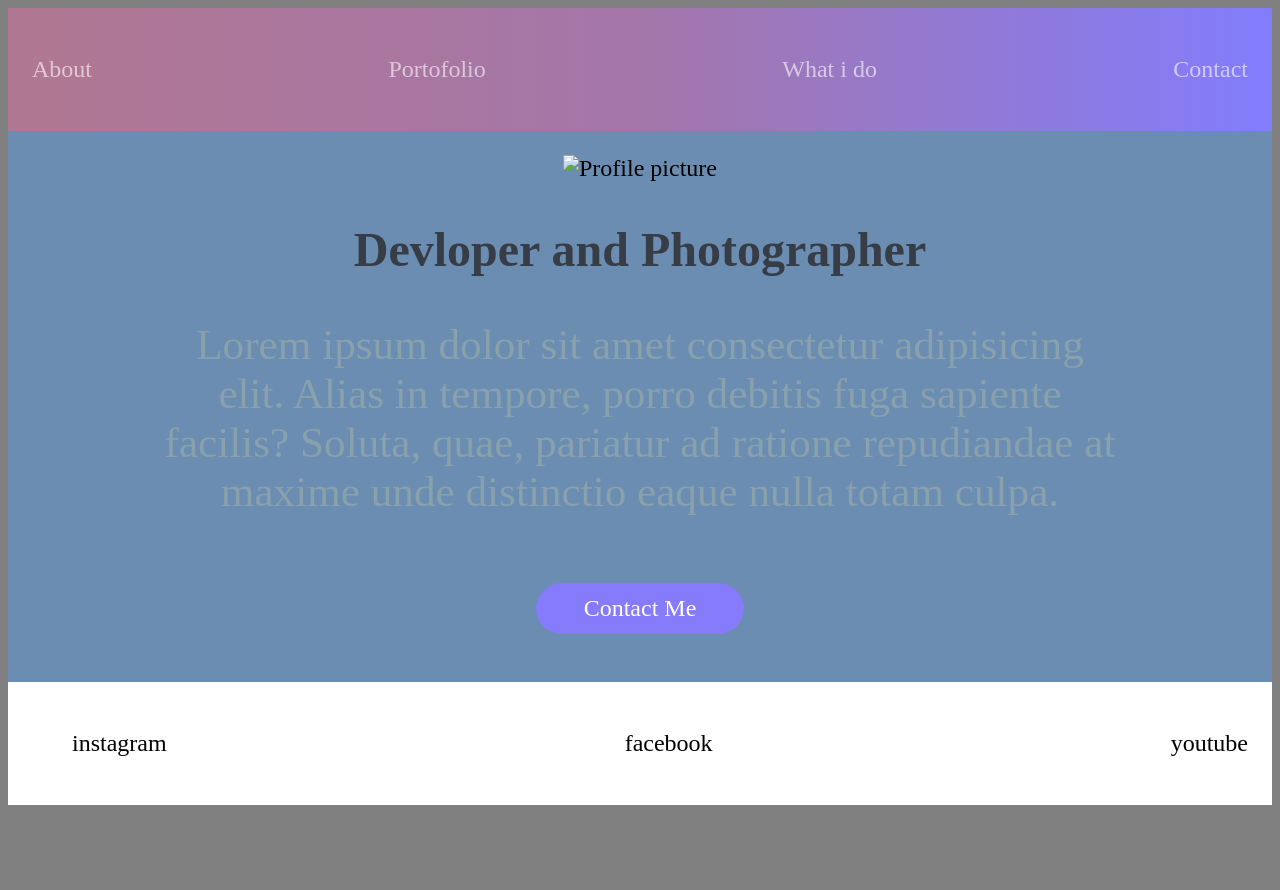
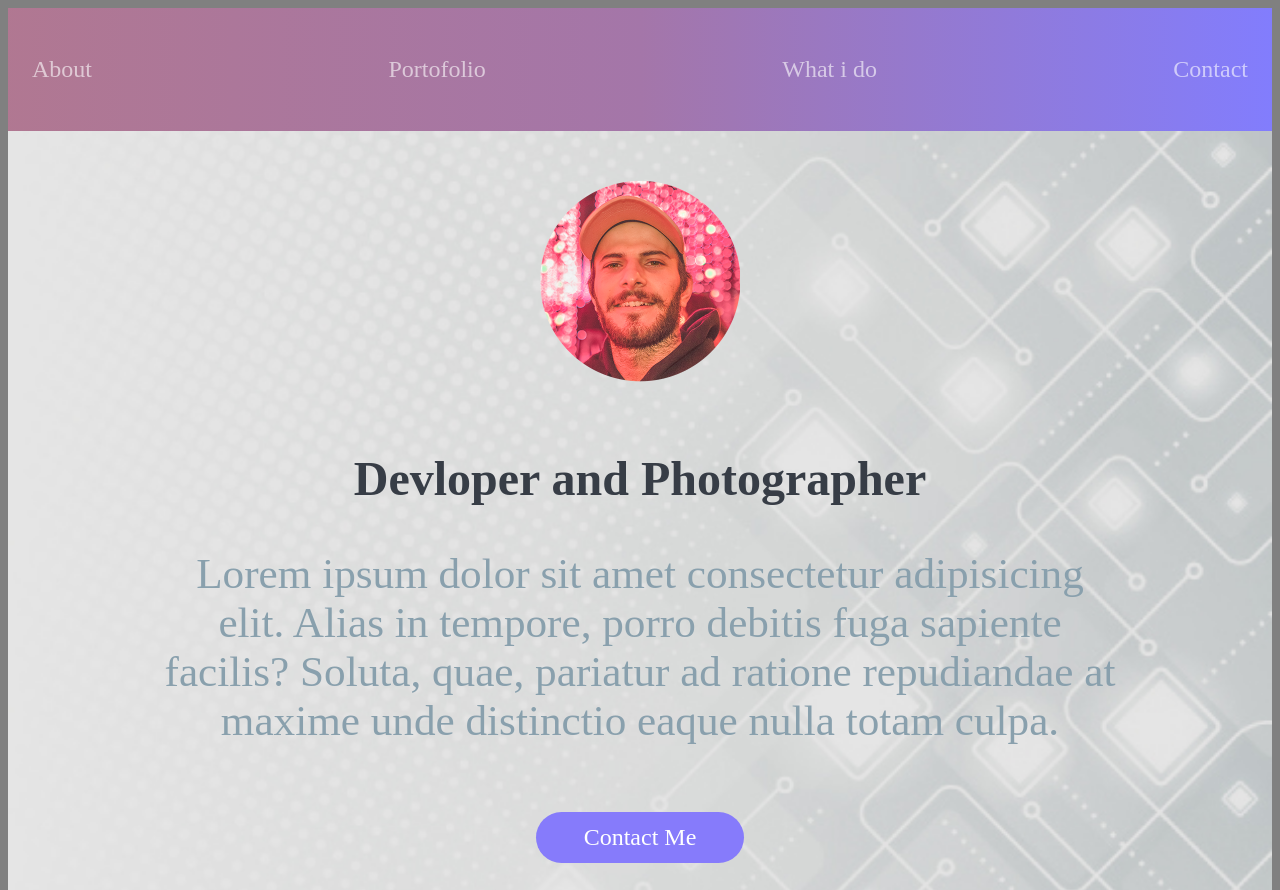
Before and after one commit to Ahmad-Hendi/CV, a plain HTML site: page index.html in a window 1280 px wide. Shown: the top 890 px of the page. Before the commit the page ends 816 px from the top, so only its background shows below. Drawn offline with Linux system fonts and the light colour scheme.

Commit message:
put the pic out

```diff
--- a/index.html
+++ b/index.html
@@ -18,9 +18,9 @@
             </nav>
         </div>
         <div class="contents">
-            <section class="hero">
-                <img src="images/aboutme/me1.png" alt="Profile picture">
-                <div class="hero-contents">
+            <section class="me">
+                <img src="me1.png" alt="Profile picture">
+                <div class="me-contents">
                     <h1>Devloper and Photographer</h1>
                     <p> Lorem ipsum dolor sit amet consectetur adipisicing elit.
                         Alias in tempore, porro debitis fuga sapiente facilis? Soluta,
--- a/stylesheet.css
+++ b/stylesheet.css
@@ -4,7 +4,7 @@ body {
 }
 
 .contents{
-    background-image: url('images/background.jpg');
+    background-image: url('background.jpg');
     background-size: cover;
 
     grid-area: contents;
@@ -71,23 +71,23 @@ nav ul a:hover{
     opacity: 1;
 }
 
-.hero{
+.me{
     max-width: 960px;
     margin: 0 auto;
     text-align: center;
 }
 
-.hero img{
+.me img{
     width: 200px;
 }
 
-.hero h1{
+.me h1{
     font-size: 2em;
     font-weight: 300px;
     color:#373d46;
 }
 
-.hero p{
+.me p{
     font-weight: 300px;
     font-size: 1.8em;
     color:#89a0ad;
```
Also changed, not shown: background.jpg (added), me1.png (added).
